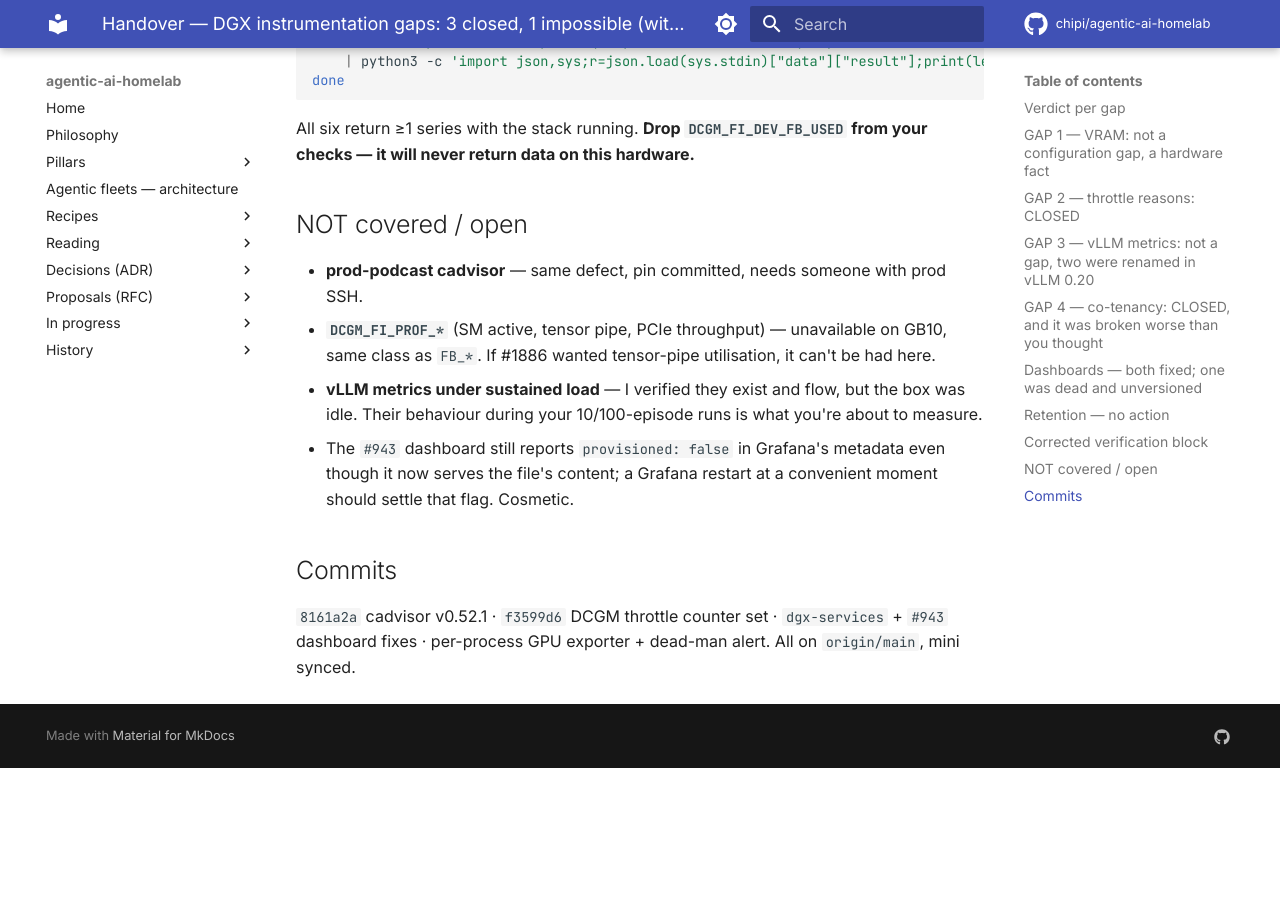
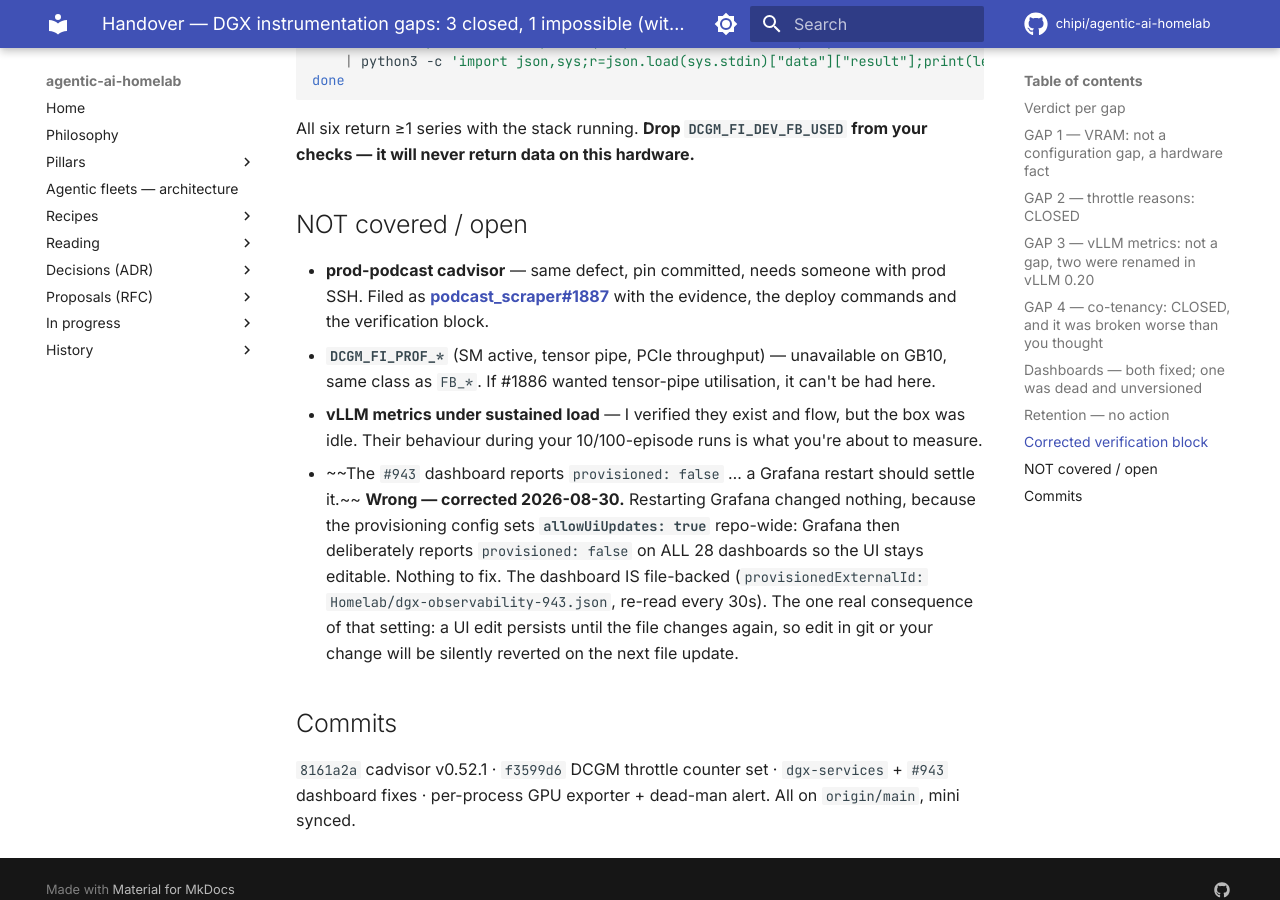
Before and after one commit to chipi/agentic-ai-homelab, an MkDocs documentation site: the page built from docs/wip/handover-dgx-o11y-gaps-closed-2026-08-30.md, in a window 1280 px wide and 900 px high, scrolled down 3976 px. Built offline with MkDocs 1.6.1 and Material for MkDocs 9.7.7, drawn with Linux system fonts in a browser that asks for light colours; comment, search, counter and statistics services are not loaded; before the commit the page ends 4744 px from its top, so only the background shows below that.

Commit message:
docs(wip): correct the 'provisioned: false' claim — it is allowUiUpdates, not a restart
I reported the #943 dashboard's provisioned:false flag as cosmetic and said a
Grafana restart would settle it. Restarted Grafana on the mini: no change, and
it was never going to be. dashboards.yml sets allowUiUpdates: true repo-wide,
which makes Grafana deliberately report provisioned:false on ALL dashboards so
the UI stays editable. Nothing to fix; the dashboard is file-backed either way.

Also links the prod-podcast cadvisor follow-up to podcast_scraper#1887.

Co-Authored-By: Claude Fable 5 <noreply@anthropic.com>
Claude-Session: https://claude.ai/code/session_01EyK9DzX6ST1DXef849vqAx

```diff
--- a/docs/wip/handover-dgx-o11y-gaps-closed-2026-08-30.md
+++ b/docs/wip/handover-dgx-o11y-gaps-closed-2026-08-30.md
@@ -154,13 +154,20 @@ checks — it will never return data on this hardware.**
 ## NOT covered / open
 
 - **prod-podcast cadvisor** — same defect, pin committed, needs someone with prod SSH.
+  Filed as **[podcast_scraper#1887](https://github.com/chipi/podcast_scraper/issues/1887)**
+  with the evidence, the deploy commands and the verification block.
 - **`DCGM_FI_PROF_*`** (SM active, tensor pipe, PCIe throughput) — unavailable on GB10,
   same class as `FB_*`. If #1886 wanted tensor-pipe utilisation, it can't be had here.
 - **vLLM metrics under sustained load** — I verified they exist and flow, but the box was
   idle. Their behaviour during your 10/100-episode runs is what you're about to measure.
-- The `#943` dashboard still reports `provisioned: false` in Grafana's metadata even
-  though it now serves the file's content; a Grafana restart at a convenient moment
-  should settle that flag. Cosmetic.
+- ~~The `#943` dashboard reports `provisioned: false` … a Grafana restart should settle
+  it.~~ **Wrong — corrected 2026-08-30.** Restarting Grafana changed nothing, because
+  the provisioning config sets **`allowUiUpdates: true`** repo-wide: Grafana then
+  deliberately reports `provisioned: false` on ALL 28 dashboards so the UI stays
+  editable. Nothing to fix. The dashboard IS file-backed
+  (`provisionedExternalId: Homelab/dgx-observability-943.json`, re-read every 30s).
+  The one real consequence of that setting: a UI edit persists until the file changes
+  again, so edit in git or your change will be silently reverted on the next file update.
 
 ## Commits
 
```
